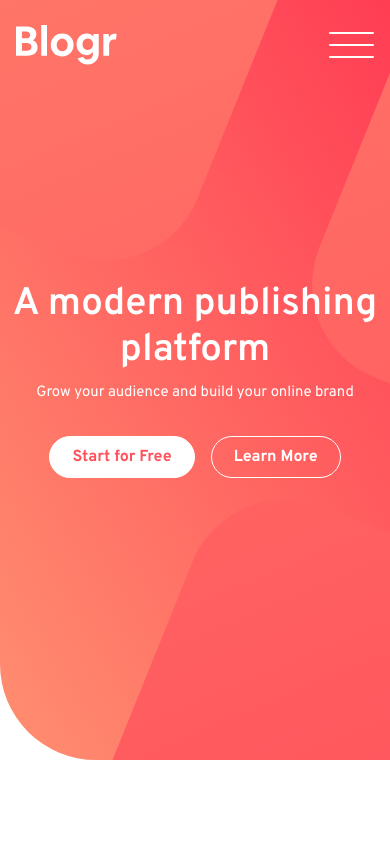
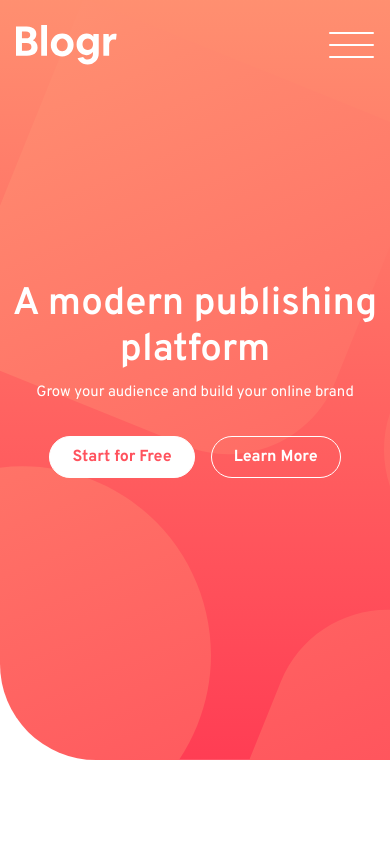
Before and after one commit to Zeddxx/blogr-landing-page-main, a plain HTML site: page index.html in a window 390 px wide. Shown: the top 844 px of the page. Drawn offline with nearby package versions, Linux system fonts and the light colour scheme.

Commit message:
git init

```diff
--- a/style.css
+++ b/style.css
@@ -548,6 +548,10 @@ footer {
     font-size:2rem;
   }
   .hero-header{
+    background: url("./images/bg-pattern-intro-mobile.svg") no-repeat center,
+    linear-gradient(180deg, var(--bg-mobile), var(--bg));
+    background-size: 390%;
+    background-position: right 60% top 30%;
     border-radius: 0 0 0 6rem;
   }
   .heading h1{
```
